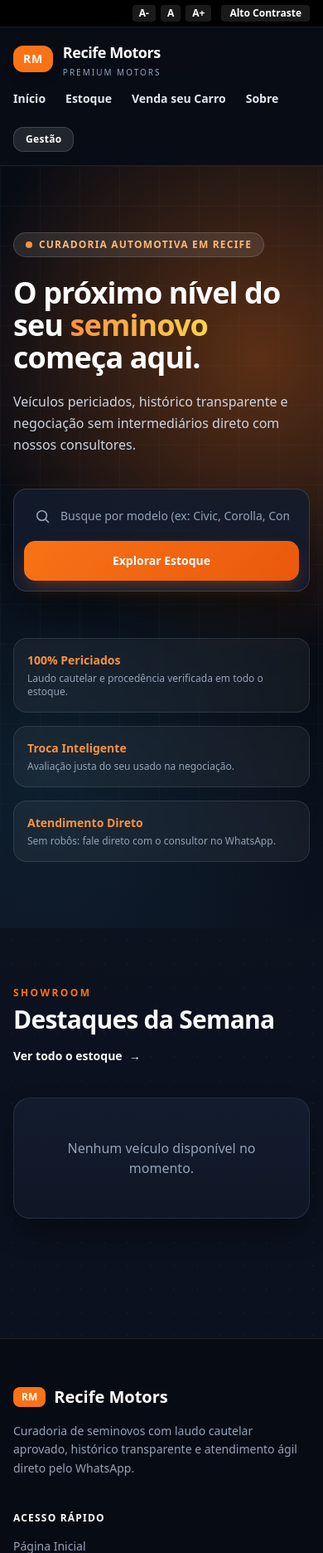
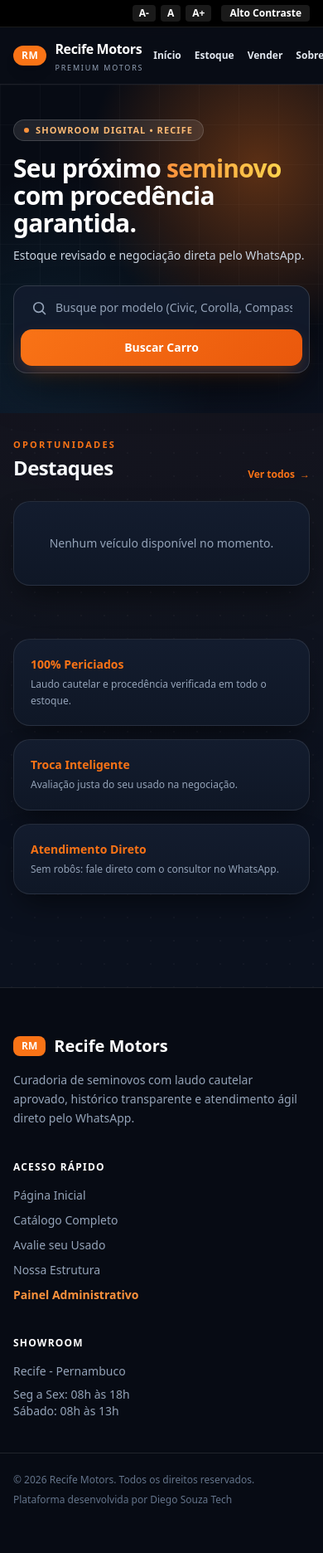
Before and after one commit to DiegoSouzaTech/loja-veiculos, a Django app: page / in a window 390 px wide. Shown: the top 1872 px of the page at 83% size. After the commit the page ends 1815 px from the top, so only its background shows below. Run offline with Django 5.2, Linux system fonts and the light colour scheme; data that the repository does not hold is empty; some libraries are stand-ins or nearby versions.

Commit message:
feat: conclui versao de demonstracao responsiva e white-label

```diff
--- a/config/settings.py
+++ b/config/settings.py
@@ -108,3 +108,5 @@ MEDIA_URL = "media/"
 MEDIA_ROOT = BASE_DIR / "media"
 
 DEFAULT_AUTO_FIELD = "django.db.models.BigAutoField"
+CSRF_TRUSTED_ORIGINS = ["https://*.trycloudflare.com"]
+USE_THOUSAND_SEPARATOR = True
--- a/core/views.py
+++ b/core/views.py
@@ -5,18 +5,22 @@ from vehicles.models import Vehicle
 
 
 def home(request):
-    featured_vehicles = (
+    featured_vehicles = list(
         Vehicle.objects.filter(status=Vehicle.StatusChoices.AVAILABLE, is_featured=True)
         .select_related("brand")
         .prefetch_related("photos")[:6]
     )
 
-    if not featured_vehicles:
-        featured_vehicles = (
+    # Se houver menos de 6 destaques marcados, completa com os mais recentes do estoque
+    if len(featured_vehicles) < 6:
+        featured_ids = [v.id for v in featured_vehicles]
+        extra_vehicles = (
             Vehicle.objects.filter(status=Vehicle.StatusChoices.AVAILABLE)
+            .exclude(id__in=featured_ids)
             .select_related("brand")
-            .prefetch_related("photos")[:6]
+            .prefetch_related("photos")[: 6 - len(featured_vehicles)]
         )
+        featured_vehicles.extend(extra_vehicles)
 
     context = {
         "featured_vehicles": featured_vehicles,
--- a/templates/base.html
+++ b/templates/base.html
@@ -43,27 +43,24 @@
     </div>
 
     <!-- Header Glassmorphism -->
+    <!-- Header Glassmorphism Limpo -->
     <header class="glass-nav text-white sticky top-0 z-40">
-        <div class="max-w-7xl mx-auto px-4 sm:px-6 py-4 flex flex-wrap items-center justify-between gap-4">
-            <a href="{% url 'core:home' %}" class="flex items-center gap-3 group">
-                <span class="bg-brand-accent text-white font-extrabold px-3 py-1.5 rounded-xl text-sm tracking-wider shadow-lg group-hover:scale-105 transition">
+        <div class="max-w-7xl mx-auto px-4 sm:px-6 py-3.5 flex items-center justify-between gap-3">
+            <a href="{% url 'core:home' %}" class="flex items-center gap-2.5 group shrink-0">
+                <span class="bg-brand-accent text-white font-extrabold px-2.5 py-1 rounded-xl text-xs sm:text-sm tracking-wider shadow-lg group-hover:scale-105 transition">
                     {{ site_short_name }}
                 </span>
                 <div class="leading-none">
-                    <span class="font-extrabold text-lg sm:text-xl tracking-tight block">{{ site_name }}</span>
-                    <span class="text-[10px] uppercase tracking-[0.2em] text-slate-400">Premium Motors</span>
+                    <span class="font-extrabold text-base sm:text-xl tracking-tight block">{{ site_name }}</span>
+                    <span class="text-[9px] sm:text-[10px] uppercase tracking-[0.2em] text-slate-400">Premium Motors</span>
                 </div>
             </a>
 
-            <nav aria-label="Navegação principal" class="flex flex-wrap items-center gap-6 sm:gap-8 text-sm font-semibold">
+            <nav aria-label="Navegação principal" class="flex items-center gap-4 sm:gap-7 text-xs sm:text-sm font-semibold">
                 <a href="{% url 'core:home' %}" class="text-slate-200 hover:text-orange-400 transition">Início</a>
                 <a href="{% url 'vehicles:list' %}" class="text-slate-200 hover:text-orange-400 transition">Estoque</a>
-                <a href="{% url 'core:sell_vehicle' %}" class="text-slate-200 hover:text-orange-400 transition">Venda seu Carro</a>
+                <a href="{% url 'core:sell_vehicle' %}" class="text-slate-200 hover:text-orange-400 transition">Vender</a>
                 <a href="{% url 'core:about' %}" class="text-slate-200 hover:text-orange-400 transition">Sobre</a>
-                <a href="/gestao/"
-                   class="bg-white/10 hover:bg-white/20 text-white border border-white/15 px-3.5 py-1.5 rounded-xl text-xs font-bold tracking-wide transition">
-                    Gestão
-                </a>
             </nav>
         </div>
     </header>
@@ -92,6 +89,7 @@
                     <li><a href="{% url 'vehicles:list' %}" class="hover:text-orange-400 transition">Catálogo Completo</a></li>
                     <li><a href="{% url 'core:sell_vehicle' %}" class="hover:text-orange-400 transition">Avalie seu Usado</a></li>
                     <li><a href="{% url 'core:about' %}" class="hover:text-orange-400 transition">Nossa Estrutura</a></li>
+                    <li><a href="/gestao/" class="text-orange-400 hover:text-orange-300 font-semibold transition">Painel Administrativo</a></li>
                 </ul>
             </div>
 
@@ -109,16 +107,17 @@
     </footer>
 
     <!-- Botão Flutuante WhatsApp com Pulso -->
+    <!-- Botão Flutuante WhatsApp Responsivo -->
     {% if whatsapp_number %}
-        <a href="https://wa.me/{{ whatsapp_number }}?text=Olá! Vim pelo site da {{ site_name|urlencode }} e gostaria de atendimento."
+        <a href="https://wa.me/{{ whatsapp_number }}?text=Ol%C3%A1!%20Vim%20pelo%20site%20da%20{{ site_name|urlencode }}%20e%20gostaria%20de%20atendimento."
            target="_blank"
            rel="noopener noreferrer"
-           aria-label="Falar com a loja pelo WhatsApp"
-           class="whatsapp-fab fixed bottom-6 right-6 z-50 bg-emerald-600 hover:bg-emerald-500 text-white px-5 py-3.5 rounded-full shadow-2xl hover:scale-105 transition flex items-center gap-2.5">
-            <svg class="w-6 h-6 fill-current" viewBox="0 0 24 24" aria-hidden="true">
+           aria-label="Falar com a loja no WhatsApp"
+           class="whatsapp-fab fixed bottom-5 right-5 sm:bottom-8 sm:right-8 z-50 bg-emerald-600 hover:bg-emerald-500 text-white px-4 py-3.5 sm:px-6 sm:py-4 rounded-full shadow-2xl transition flex items-center gap-2.5 font-bold text-sm sm:text-base">
+            <svg class="w-6 h-6 sm:w-7 sm:h-7 fill-current shrink-0" viewBox="0 0 24 24" aria-hidden="true">
                 <path d="M12.031 6.172c-3.181 0-5.767 2.586-5.768 5.766-.001 1.298.38 2.27 1.019 3.287l-.582 2.128 2.182-.573c.978.58 1.911.928 3.145.929 3.178 0 5.767-2.587 5.768-5.766.001-3.187-2.575-5.77-5.764-5.771zm3.392 8.244c-.144.405-.837.774-1.17.824-.299.045-.677.063-1.092-.069-.252-.08-.575-.187-.988-.365-1.739-.751-2.874-2.502-2.961-2.617-.087-.116-.708-.94-.708-1.793s.448-1.273.607-1.446c.159-.173.346-.217.462-.217l.332.006c.106.005.249-.04.39.298.144.347.491 1.2.534 1.287.043.087.072.188.014.304-.058.116-.087.188-.173.289l-.26.304c-.087.086-.177.18-.076.354.101.174.449.741.964 1.201.662.591 1.221.774 1.394.86s.274.072.376-.043c.101-.116.433-.506.549-.68.116-.173.231-.145.39-.087s1.011.477 1.184.564.289.13.332.202c.045.072.045.419-.1.824z"/>
             </svg>
-            <span class="hidden sm:inline text-sm font-bold tracking-wide">WhatsApp</span>
+            <span class="hidden sm:inline">Falar no WhatsApp</span>
         </a>
     {% endif %}
 
--- a/templates/core/home.html
+++ b/templates/core/home.html
@@ -3,158 +3,150 @@
 {% block title %}Início | {{ site_name }}{% endblock %}
 
 {% block content %}
-<!-- Hero Showroom -->
-<section class="hero-showroom text-white py-20 sm:py-28 relative">
+<!-- Hero Direto ao Ponto -->
+<section class="hero-showroom text-white pt-10 pb-12 sm:py-24 relative">
     <div class="max-w-7xl mx-auto px-4 sm:px-6">
         <div class="max-w-3xl">
-            <div class="inline-flex items-center gap-2 bg-white/10 border border-white/15 backdrop-blur-md px-3.5 py-1.5 rounded-full text-xs font-bold uppercase tracking-widest text-orange-300">
-                <span class="w-2 h-2 rounded-full bg-orange-400"></span>
-                Curadoria Automotiva em Recife
+            <div class="inline-flex items-center gap-2 bg-white/10 border border-white/15 backdrop-blur-md px-3 py-1 rounded-full text-[11px] font-bold uppercase tracking-widest text-orange-300">
+                <span class="w-1.5 h-1.5 rounded-full bg-orange-400"></span>
+                Showroom Digital • Recife
             </div>
 
-            <h1 class="text-4xl sm:text-6xl font-extrabold mt-6 leading-[1.08] tracking-tight">
-                O próximo nível do seu <span class="text-transparent bg-clip-text bg-gradient-to-r from-orange-400 to-amber-300">seminovo</span> começa aqui.
+            <h1 class="text-3xl sm:text-6xl font-extrabold mt-4 leading-[1.1] tracking-tight">
+                Seu próximo <span class="text-transparent bg-clip-text bg-gradient-to-r from-orange-400 to-amber-300">seminovo</span> com procedência garantida.
             </h1>
 
-            <p class="text-slate-300 mt-5 text-base sm:text-xl max-w-2xl leading-relaxed font-normal">
-                Veículos periciados, histórico transparente e negociação sem intermediários direto com nossos consultores.
+            <p class="text-slate-300 mt-3 text-sm sm:text-lg max-w-xl leading-relaxed">
+                Estoque revisado e negociação direta pelo WhatsApp.
             </p>
         </div>
 
-        <!-- Barra de Busca Flutuante Dark Glass -->
+        <!-- Barra de Busca Imediata -->
         <form action="{% url 'vehicles:list' %}" method="get"
-              class="glass-search mt-10 p-3 rounded-2xl max-w-3xl flex flex-col sm:flex-row gap-2.5">
+              class="glass-search mt-6 sm:mt-9 p-2 sm:p-3 rounded-2xl max-w-3xl flex flex-col sm:flex-row gap-2">
             <div class="flex-grow flex items-center px-3">
-                <svg class="w-5 h-5 text-slate-400 mr-3 shrink-0" fill="none" stroke="currentColor" stroke-width="2" viewBox="0 0 24 24">
+                <svg class="w-5 h-5 text-slate-400 mr-2.5 shrink-0" fill="none" stroke="currentColor" stroke-width="2" viewBox="0 0 24 24">
                     <path stroke-linecap="round" stroke-linejoin="round" d="M21 21l-4.35-4.35m1.85-5.15a7 7 0 11-14 0 7 7 0 0114 0z"/>
                 </svg>
                 <label for="hero-search" class="sr-only">Buscar modelo</label>
                 <input id="hero-search"
                        type="text"
                        name="q"
-                       placeholder="Busque por modelo (ex: Civic, Corolla, Compass, Hilux...)"
-                       class="w-full py-2.5 text-sm sm:text-base text-white placeholder-slate-400 bg-transparent focus:outline-none">
+                       placeholder="Busque por modelo (Civic, Corolla, Compass...)"
+                       class="w-full py-2 text-sm sm:text-base text-white placeholder-slate-400 bg-transparent focus:outline-none">
             </div>
             <button type="submit"
-                    class="btn-accent font-bold text-sm sm:text-base px-8 py-3.5 cursor-pointer shrink-0">
-                Explorar Estoque
+                    class="btn-accent font-bold text-sm px-6 py-3 cursor-pointer shrink-0">
+                Buscar Carro
             </button>
         </form>
-
-        <!-- Métricas / Pilares Rápidos -->
-        <div class="grid grid-cols-1 sm:grid-cols-3 gap-4 mt-14 max-w-4xl">
-            <div class="bg-white/5 border border-white/10 rounded-2xl p-4 backdrop-blur-sm">
-                <span class="text-orange-400 font-extrabold text-sm block">100% Periciados</span>
-                <span class="text-slate-400 text-xs mt-1 block">Laudo cautelar e procedência verificada em todo o estoque.</span>
-            </div>
-            <div class="bg-white/5 border border-white/10 rounded-2xl p-4 backdrop-blur-sm">
-                <span class="text-orange-400 font-extrabold text-sm block">Troca Inteligente</span>
-                <span class="text-slate-400 text-xs mt-1 block">Avaliação justa do seu usado na negociação.</span>
-            </div>
-            <div class="bg-white/5 border border-white/10 rounded-2xl p-4 backdrop-blur-sm">
-                <span class="text-orange-400 font-extrabold text-sm block">Atendimento Direto</span>
-                <span class="text-slate-400 text-xs mt-1 block">Sem robôs: fale direto com o consultor no WhatsApp.</span>
-            </div>
-        </div>
     </div>
 </section>
 
-<!-- Vitrine de Destaques -->
-<section id="destaques" class="max-w-7xl mx-auto px-4 sm:px-6 py-16">
-    <div class="flex flex-col sm:flex-row sm:items-end justify-between gap-4 mb-10">
+<!-- Vitrine de Destaques (Carrossel no Mobile / Grid 3 Colunas no Desktop) -->
+<section id="destaques" class="max-w-7xl mx-auto px-4 sm:px-6 pt-6 pb-12">
+    <div class="flex items-end justify-between gap-4 mb-6">
         <div>
-            <span class="text-brand-accent font-extrabold text-xs uppercase tracking-[0.2em]">Showroom</span>
-            <h2 class="text-3xl sm:text-4xl font-extrabold text-brand-primary mt-1 tracking-tight">Destaques da Semana</h2>
+            <span class="text-brand-accent font-extrabold text-[11px] uppercase tracking-[0.2em]">Oportunidades</span>
+            <h2 class="text-2xl sm:text-3xl font-extrabold text-brand-primary mt-0.5 tracking-tight">Destaques</h2>
         </div>
         <a href="{% url 'vehicles:list' %}"
-           class="inline-flex items-center gap-2 text-sm font-bold text-brand-primary hover:text-brand-accent transition">
-            <span>Ver todo o estoque</span>
+           class="inline-flex items-center gap-1.5 text-xs sm:text-sm font-bold text-brand-accent hover:underline">
+            <span>Ver todos</span>
             <span aria-hidden="true">&rarr;</span>
         </a>
     </div>
 
     {% if featured_vehicles %}
-        <div class="grid grid-cols-1 md:grid-cols-2 lg:grid-cols-3 gap-8">
+        <div class="flex md:grid md:grid-cols-2 lg:grid-cols-3 gap-5 sm:gap-7 overflow-x-auto md:overflow-visible snap-x snap-mandatory pb-4 md:pb-0 -mx-4 px-4 md:mx-0 md:px-0">
             {% for vehicle in featured_vehicles %}
-                <article class="vehicle-card overflow-hidden flex flex-col">
-                    <!-- Imagem com Zoom Suave e Badges -->
+                <article class="vehicle-card overflow-hidden flex flex-col shrink-0 w-[82%] sm:w-[60%] md:w-auto snap-center">
+                    <!-- Imagem Compacta -->
                     <a href="{% url 'vehicles:detail' vehicle.slug %}" class="aspect-[16/10] bg-slate-900 relative overflow-hidden block group">
                         {% if vehicle.cover_photo %}
                             <img src="{{ vehicle.cover_photo.image.url }}"
                                  alt="{{ vehicle }}"
                                  class="w-full h-full object-cover group-hover:scale-105 transition duration-500 ease-out">
                         {% else %}
-                            <div class="w-full h-full flex items-center justify-center text-slate-400 text-sm">
+                            <div class="w-full h-full flex items-center justify-center text-slate-400 text-xs">
                                 Sem foto cadastrada
                             </div>
                         {% endif %}
 
                         <div class="absolute inset-0 bg-gradient-to-t from-black/60 via-transparent to-transparent opacity-70"></div>
 
-                        <span class="absolute top-3.5 left-3.5 bg-black/75 backdrop-blur-md text-white text-xs font-bold px-3 py-1 rounded-lg border border-white/15">
-                            {{ vehicle.year_manufacture }}/{{ vehicle.year_model }}
+                        <span class="absolute top-3 left-3 bg-black/75 backdrop-blur-md text-white text-[11px] font-bold px-2.5 py-1 rounded-lg border border-white/15">
+                            Ano {{ vehicle.year_model }}
                         </span>
 
                         {% if vehicle.is_featured %}
-                            <span class="absolute top-3.5 right-3.5 bg-brand-accent text-white text-[11px] font-extrabold uppercase tracking-wider px-2.5 py-1 rounded-lg shadow">
+                            <span class="absolute top-3 right-3 bg-brand-accent text-white text-[10px] font-extrabold uppercase tracking-wider px-2 py-0.5 rounded-md shadow">
                                 Destaque
                             </span>
                         {% endif %}
                     </a>
 
-                    <!-- Corpo do Card -->
-                    <div class="p-6 flex-grow flex flex-col justify-between">
+                    <!-- Corpo Compacto do Card -->
+                    <div class="p-4 sm:p-5 flex-grow flex flex-col justify-between">
                         <div>
                             <div class="flex items-center justify-between">
-                                <span class="text-xs font-extrabold uppercase tracking-widest text-brand-accent">
+                                <span class="text-[11px] font-extrabold uppercase tracking-widest text-brand-accent">
                                     {{ vehicle.brand.name }}
                                 </span>
-                                <span class="text-xs font-medium text-muted">{{ vehicle.color }}</span>
+                                <span class="text-[11px] font-medium text-muted">{{ vehicle.mileage }} km</span>
                             </div>
 
-                            <h3 class="text-xl font-extrabold text-brand-primary mt-1 leading-snug">
+                            <h3 class="text-lg font-extrabold text-brand-primary mt-0.5 leading-snug truncate">
                                 <a href="{% url 'vehicles:detail' vehicle.slug %}" class="hover:text-brand-accent transition">
-                                    {{ vehicle.model }}
-                                    <span class="block text-sm font-medium text-muted mt-0.5">{{ vehicle.version }}</span>
+                                    {{ vehicle.model }} <span class="font-medium text-muted text-sm">{{ vehicle.version }}</span>
                                 </a>
                             </h3>
 
-                            <!-- Pills Técnicos Dark -->
-                            <div class="grid grid-cols-3 gap-2 mt-4 pt-4 border-t border-white/10 text-center text-xs">
-                                <div class="surface-pill rounded-lg py-2 px-1">
-                                    <span class="text-muted block text-[10px] uppercase">KM</span>
-                                    <span class="font-bold text-brand-primary">{{ vehicle.mileage }}</span>
-                                </div>
-                                <div class="surface-pill rounded-lg py-2 px-1">
-                                    <span class="text-muted block text-[10px] uppercase">Câmbio</span>
-                                    <span class="font-bold text-brand-primary">{{ vehicle.get_transmission_display }}</span>
-                                </div>
-                                <div class="surface-pill rounded-lg py-2 px-1">
-                                    <span class="text-muted block text-[10px] uppercase">Motor</span>
-                                    <span class="font-bold text-brand-primary">{{ vehicle.get_fuel_display }}</span>
-                                </div>
-                            </div>
+                            <p class="text-xs text-muted mt-1.5">
+                                {{ vehicle.get_transmission_display }} &bull; {{ vehicle.get_fuel_display }} &bull; {{ vehicle.color }}
+                            </p>
                         </div>
 
-                        <!-- Rodapé Preço + CTA -->
-                        <div class="mt-6 pt-4 border-t border-white/10 flex items-center justify-between gap-3">
+                        <!-- Rodapé Preço + Botão Compacto -->
+                        <div class="mt-4 pt-3.5 border-t border-white/10 flex items-center justify-between gap-2">
                             <div>
-                                <span class="text-[11px] uppercase tracking-wider text-muted block">Valor à vista</span>
-                                <span class="text-2xl font-extrabold text-brand-primary font-price">R$ {{ vehicle.price }}</span>
+                                <span class="text-[10px] uppercase tracking-wider text-muted block">À vista</span>
+                                <span class="text-xl font-extrabold text-brand-primary font-price">R$ {{ vehicle.price }}</span>
                             </div>
                             <a href="{% url 'vehicles:detail' vehicle.slug %}"
-                               class="btn-accent text-sm font-bold px-5 py-3 shrink-0">
-                                Ver carro
+                               class="btn-accent text-xs sm:text-sm font-bold px-4 py-2.5 shrink-0">
+                                Ver detalhes
                             </a>
                         </div>
                     </div>
                 </article>
             {% endfor %}
         </div>
+        <p class="text-[11px] text-muted text-center mt-1 md:hidden">
+            Deslize para o lado para ver mais veículos &rarr;
+        </p>
     {% else %}
-        <div class="vehicle-card p-12 text-center text-muted">
+        <div class="vehicle-card p-10 text-center text-muted text-sm">
             Nenhum veículo disponível no momento.
         </div>
     {% endif %}
 </section>
+
+<!-- Diferenciais da Loja (No final da página, antes do rodapé) -->
+<section class="max-w-7xl mx-auto px-4 sm:px-6 pt-4 pb-8">
+    <div class="grid grid-cols-1 sm:grid-cols-3 gap-4">
+        <div class="vehicle-card p-5">
+            <span class="text-brand-accent font-extrabold text-sm block">100% Periciados</span>
+            <span class="text-muted text-xs mt-1 block leading-relaxed">Laudo cautelar e procedência verificada em todo o estoque.</span>
+        </div>
+        <div class="vehicle-card p-5">
+            <span class="text-brand-accent font-extrabold text-sm block">Troca Inteligente</span>
+            <span class="text-muted text-xs mt-1 block leading-relaxed">Avaliação justa do seu usado na negociação.</span>
+        </div>
+        <div class="vehicle-card p-5">
+            <span class="text-brand-accent font-extrabold text-sm block">Atendimento Direto</span>
+            <span class="text-muted text-xs mt-1 block leading-relaxed">Sem robôs: fale direto com o consultor no WhatsApp.</span>
+        </div>
+    </div>
+</section>
 {% endblock %}
```
Also changed, not shown: templates/vehicles/vehicle_list.html (+50 -48 lines).
